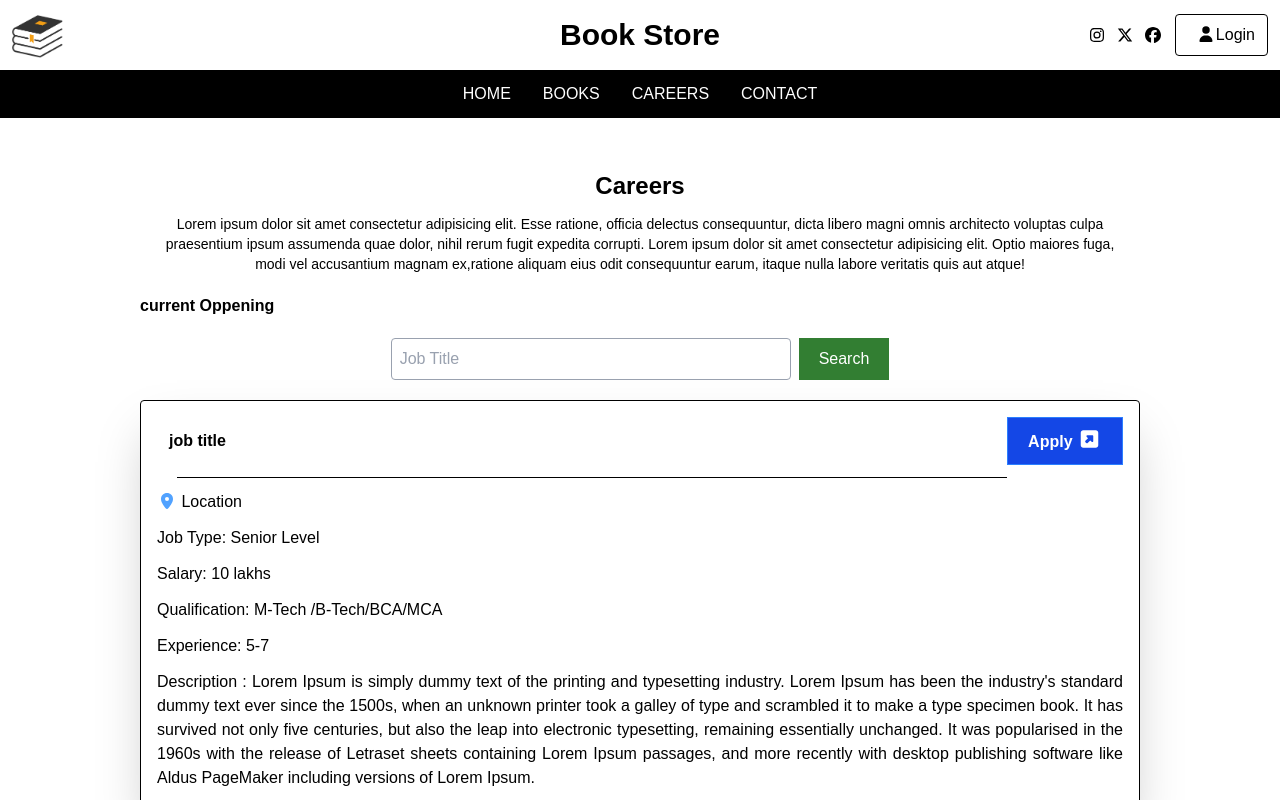
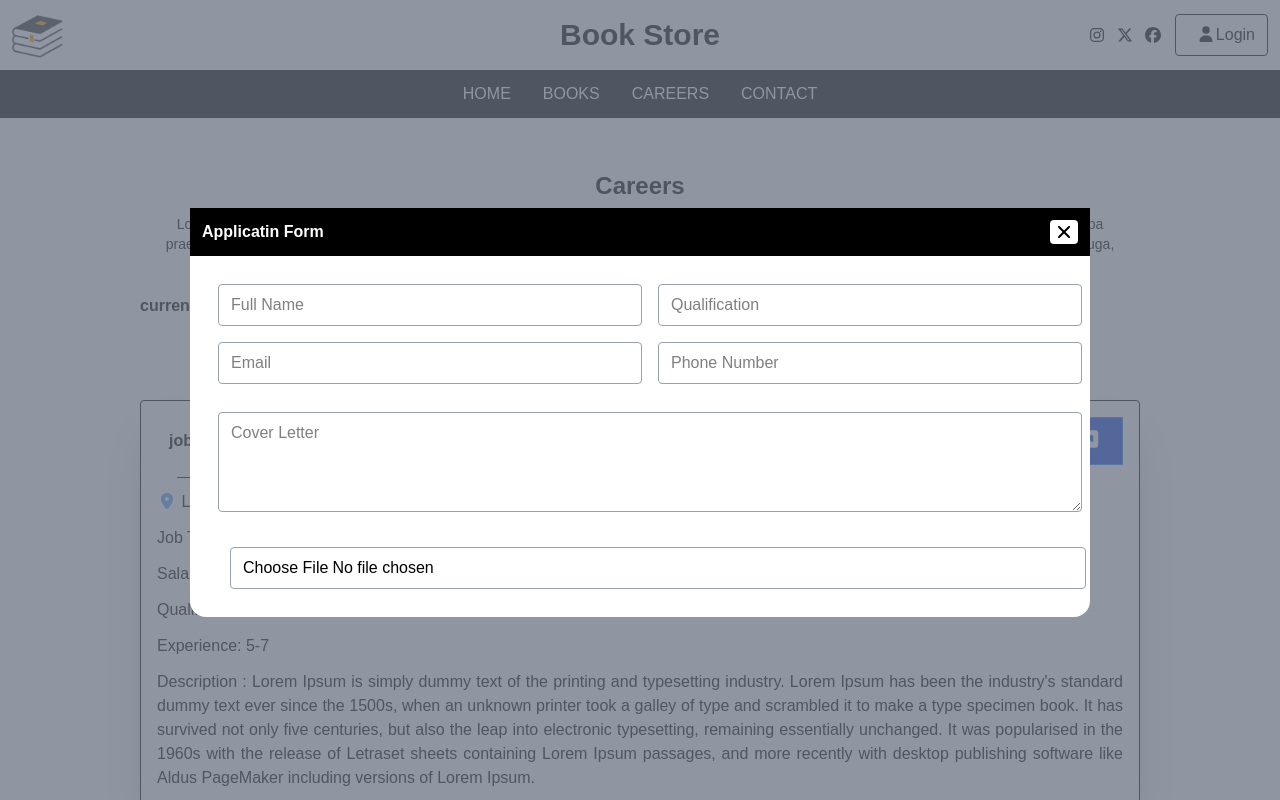
Before and after one commit to hareeshvs72/FrontEnd-BookStore, a React (Vite) app: page /careers in a window 1280 px wide. Both pictures are taken after a click on the button "Apply". Shown: the top 800 px of the page. Built offline with nearby package versions, Linux system fonts and the light colour scheme; a web font is replaced by a local one.

Commit message:
modal update

```diff
--- a/src/Users/pages/Careers.jsx
+++ b/src/Users/pages/Careers.jsx
@@ -1,10 +1,11 @@
-import React from 'react'
+import React, { useState } from 'react'
 import Header from '../Components/Header'
 import Footer from '../../Component/Footer'
 import { FontAwesomeIcon } from '@fortawesome/react-fontawesome'
-import { faSquareUpRight, faLocationDot } from '@fortawesome/free-solid-svg-icons'
+import { faSquareUpRight, faLocationDot, faXmark } from '@fortawesome/free-solid-svg-icons'
 
 function Careers() {
+  const [modalStatus, setModalStatus] = useState(false)
   return (
     <>
       <Header />
@@ -29,7 +30,7 @@ function Careers() {
             <div>
               <div className='flex justify-between'>
                 <h1 className='m-3 font-bold'>job title </h1>
-                <button className='md:px-5 px-3 bg-blue-700 hover:bg-white border border-blue-500 hover:text-blue-500 font-bold text-white'>Apply <FontAwesomeIcon icon={faSquareUpRight} className='text-xl' /></button>
+                <button onClick={() => setModalStatus(true)} className='md:px-5 px-3 bg-blue-700 hover:bg-white border border-blue-500 hover:text-blue-500 font-bold text-white'>Apply <FontAwesomeIcon icon={faSquareUpRight} className='text-xl' /></button>
               </div>
               <div className='px-5 pe-29'> <hr className='my-3 ' /></div>
 
@@ -37,13 +38,13 @@ function Careers() {
                 <p className='my-3'> <FontAwesomeIcon icon={faLocationDot} className='text-blue-400 ' /> Location</p>
                 <p className='my-3'>  Job Type: Senior Level</p>
 
-                 <p className='my-3'> Salary: 10 lakhs</p>
+                <p className='my-3'> Salary: 10 lakhs</p>
 
-                 <p className='my-3'> Qualification: M-Tech /B-Tech/BCA/MCA</p>
+                <p className='my-3'> Qualification: M-Tech /B-Tech/BCA/MCA</p>
 
-                  <p className='my-3'>Experience: 5-7</p>
+                <p className='my-3'>Experience: 5-7</p>
 
-                 <p className='my-3 text-justify'> Description : Lorem Ipsum is simply dummy text of the printing and typesetting industry. Lorem Ipsum has been the industry's standard dummy text ever since the 1500s, when an unknown printer took a galley of type and scrambled it to make a type specimen book. It has survived not only five centuries, but also the leap into electronic typesetting, remaining essentially unchanged. It was popularised in the 1960s with the release of Letraset sheets containing Lorem Ipsum passages, and more recently with desktop publishing software like Aldus PageMaker including versions of Lorem Ipsum.</p>
+                <p className='my-3 text-justify'> Description : Lorem Ipsum is simply dummy text of the printing and typesetting industry. Lorem Ipsum has been the industry's standard dummy text ever since the 1500s, when an unknown printer took a galley of type and scrambled it to make a type specimen book. It has survived not only five centuries, but also the leap into electronic typesetting, remaining essentially unchanged. It was popularised in the 1960s with the release of Letraset sheets containing Lorem Ipsum passages, and more recently with desktop publishing software like Aldus PageMaker including versions of Lorem Ipsum.</p>
 
 
               </div>
@@ -53,6 +54,69 @@ function Careers() {
 
           </div>
         </div>
+
+        {/* modal  */}
+        {modalStatus &&
+          <div className="relative z-10  "  >
+            <div className='bg-gray-500/75 p-3 fixed inset-0 transition-opacity' >
+              <div className="flex h-full justify-center items-center md:min-h-screen">
+                <div className='bg-white rounded-2xl' style={{ width: '900px' }}>
+                  <div className='bg-black text-white p-3 flex justify-between w-full'>
+                    <h3 className='font-bold'>Applicatin Form</h3>
+                    <FontAwesomeIcon className='bg-white text-black p-1 rounded' icon={faXmark} onClick={() => setModalStatus(false)} />
+                  </div>
+                  <div className='ml-5 my-5'>
+                    <form action="">
+                      <div className='flex'>
+                        <input
+                          type="text"
+                          placeholder="Full Name"
+                          className="px-3 py-2 my-2 w-full border mx-2 border-gray-400 bg-white rounded"
+                        />
+                        <input
+                          type="text"
+                          placeholder="Qualification"
+                          className="px-3 py-2 my-2 w-full border  border-gray-400 mx-2 bg-white rounded"
+                        />
+                      </div>
+                      <div className='flex'>
+                        <input
+                          type="email "
+                          placeholder="Email"
+                          className="px-3 py-2 my-2 w-full border mx-2 border-gray-400 bg-white rounded"
+                        />
+                        <input
+                          type="number"
+                          placeholder="Phone Number"
+                          className="px-3 py-2 my-2 w-full border  border-gray-400 mx-2 bg-white rounded"
+                        />
+                      </div>
+                      <div className='mx-2 my-3'>
+                        <textarea
+                          placeholder="Cover Letter"
+                          className="my-2 w-full h-25 px-3 py-2  border  border-gray-400  bg-white rounded"
+                        ></textarea>
+                        </div>
+
+                        <div className='mx-3'>
+                            <input
+                          type="file"
+                          placeholder="Phone Number"
+                          className="px-3 py-2 my-2 w-full border  border-gray-400 mx-2 bg-white rounded"
+                        />
+                        </div>
+
+
+
+                    </form>
+
+                  </div>
+
+                </div>
+              </div>
+            </div>
+          </div>}
+
       </>
       <Footer />
     </>
--- a/src/Users/pages/ViewBook.jsx
+++ b/src/Users/pages/ViewBook.jsx
@@ -58,7 +58,7 @@ function ViewBook() {
         <div className="relative z-10" onClick={() => setModalStatus(false)} >
         <div className='bg-gray-500/75 fixed inset-0 transition-opacity' >
                 <div className="flex justify-center items-center md:min-h-screen">
-                     <div className='bg-white rounded-2xl'  style={{width:'700px'}}>
+                     <div className='bg-white rounded-2xl'  style={{width:'900px'}}>
                         <div className='bg-black text-white p-3 flex justify-between w-full'>
                           <h3>Books Images</h3>
                           <FontAwesomeIcon icon={faXmark} onClick={() => setModalStatus(false)}/>
@@ -68,10 +68,14 @@ function ViewBook() {
                             <FontAwesomeIcon icon={faCamera} />
                             Camera Click Of the  in the hand of seller
                           </p>
+                          <div className="md:flex flex-wrap * my-4">
+                          <img  width={'250px'} height={'250px'} src="/book.jpg" alt="" className='mx-2 my-2' />
+                           <img width={'250px'} height={'250px'}src="/book.jpg" alt="" className='mx-2 my-2' />
+                            <img  width={'250px'} height={'250px'} src="/book.jpg" alt="" className='mx-2 my-2' />
+
                         </div>
-                        <div className="md:flex my-4">
-                          <img  width={'300px'} height={'300px'} src="https://tse1.mm.bing.net/th/id/OIP._v4yORE-EE6Jj_0ylgsukwHaFG?pid=Api&P=0&h=180" alt="" />
                         </div>
+
                      </div>
                 </div>
         </div>
```
